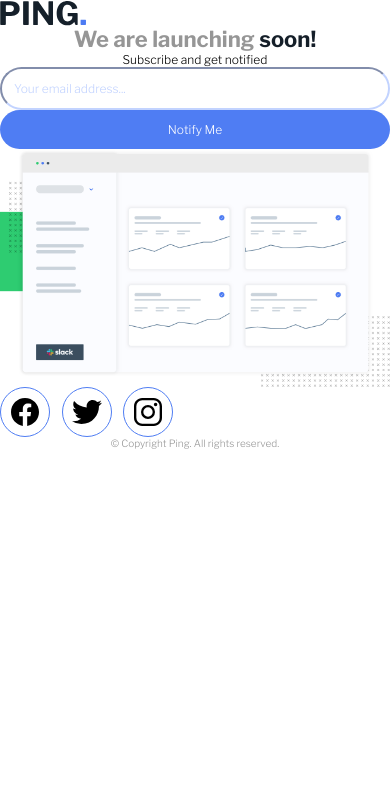
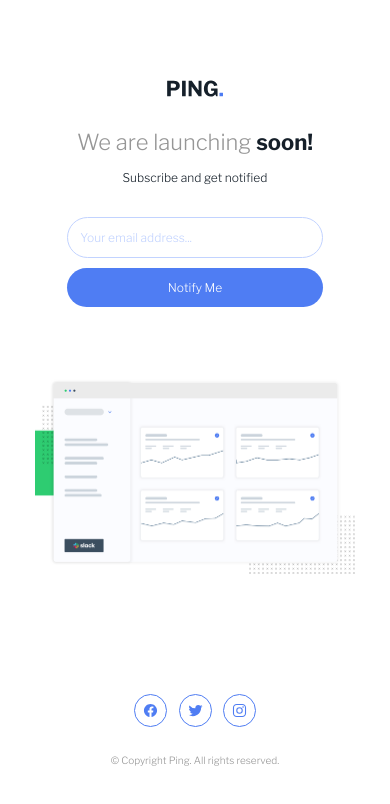
Before and after one commit to nivancheva/ping-coming-soon-page-react, a React (Vite) app: page / in a window 390 px wide. Shown: the top 804 px of the page. Built offline with nearby package versions, Linux system fonts and the light colour scheme.

Commit message:
finish mobile styling

```diff
--- a/src/App.css
+++ b/src/App.css
@@ -1,9 +1,39 @@
+.wrapper {
+    margin: 5rem 2rem 2rem 2rem;
 
+    display: grid;
+    gap: 4.5rem
+}
 
+.container {
+    max-width: 600px;
+}
+
+.card-container {
+    display: grid;
+    gap: 2rem;
+    padding: 0 .6876rem;
+}
+
+.centered {
+    margin-inline: auto;
+}
+
+.dashboard {
+    max-width: 320px;
+}
+
+.logoImg {
+    width: 56px;
+}
 
 h1 {
     font-size: 1.375rem;
     color: var(--clr-grey);
+}
+
+h1 {
+    font-weight: var(--fw-light);
 }
 
 h1 span {
@@ -11,8 +41,19 @@
     font-weight: var(--fw-bold);
 }
 
+.card-container_info p {
+    color: var( --clr-dark-blue) ;
+    margin-top: .9375rem;
+}
+
+.button {
+    margin-top: .625rem;
+}
+
 .flex-container {
     display: flex;
+    justify-content: center;
+    align-items: center;
     gap: .7319rem;
 }
 
@@ -23,11 +64,47 @@
 }
 
 .icon {
-    width: 32px;
+    width: 15px;
     fill: var(--clr-blue);
+}
+
+footer {
+    margin-top: 3rem;
 }
 
 footer p {
     font-size: .625rem;
     color: var(--clr-grey);
+    margin-top: 1.6875rem;
 }
+
+@media (min-width:600px) {
+    .logoImg {
+        width: 90px;
+    }
+
+    h1 {
+        font-size: 3rem;
+    }
+
+    .card-container {
+        gap: 2.5rem;
+    }
+
+    .card-container_info p  {
+        font-size: 1.25rem;
+    }
+
+    .container {
+        max-width: 640px;
+    }
+
+    footer {
+        margin-top: 0;
+    }
+
+    footer p {
+        font-size: .75rem;
+        margin-top: 1.5625rem;
+    }
+}
--- a/src/App.jsx
+++ b/src/App.jsx
@@ -1,17 +1,17 @@
 import './App.css'
 import logo from './images/logo.svg';
 import illustrationDashboard from './images/illustration-dashboard.png';
-import facebookLogo from './images/logo-facebook.svg';
-import twitterLogo from './images/logo-twitter.svg';
-import instagramLogo from './images/logo-instagram.svg';
-
 
 function App() {
   return (
-    <div>
-      <img src={logo}/>
+    <div className='wrapper'>
+      <div className='card-container container centered'>
+        <img className='centered logoImg' src={logo}/>
+        <div className='card-container_info'>
           <h1>We are launching <span>soon!</span></h1>
           <p>Subscribe and get notified</p>
+        </div>
+        <div className='container'>
           <input
             id='email'
             className='input'
@@ -19,15 +19,18 @@
             placeholder='Your email address...'
           />
           <button className='button'>Notify Me</button>
+        </div>
+      </div>
 
-      <img src={illustrationDashboard}/>
+      <img className='centered dashboard' src={illustrationDashboard}/>
 
-      <footer>
+      <footer className='container centered'>
         <div className='flex-container'>
-          <div className='icon-circle'><img className='icon' src={facebookLogo}/></div>
-          <div className='icon-circle'><img className='icon' src={twitterLogo}/></div>
-          <div className='icon-circle'><img className='icon' src={instagramLogo}/></div>
+          <a className='icon-circle'><svg xmlns="http://www.w3.org/2000/svg" className="icon" viewBox="0 0 512 512"><path d="M480 257.35c0-123.7-100.3-224-224-224s-224 100.3-224 224c0 111.8 81.9 204.47 189 221.29V322.12h-56.89v-64.77H221V208c0-56.13 33.45-87.16 84.61-87.16 24.51 0 50.15 4.38 50.15 4.38v55.13H327.5c-27.81 0-36.51 17.26-36.51 35v42h62.12l-9.92 64.77H291v156.54c107.1-16.81 189-109.48 189-221.31z" fillRule="evenodd"/></svg></a>
+          <a className='icon-circle'><svg xmlns="http://www.w3.org/2000/svg" className="icon" viewBox="0 0 512 512"><path d="M496 109.5a201.8 201.8 0 01-56.55 15.3 97.51 97.51 0 0043.33-53.6 197.74 197.74 0 01-62.56 23.5A99.14 99.14 0 00348.31 64c-54.42 0-98.46 43.4-98.46 96.9a93.21 93.21 0 002.54 22.1 280.7 280.7 0 01-203-101.3A95.69 95.69 0 0036 130.4c0 33.6 17.53 63.3 44 80.7A97.5 97.5 0 0135.22 199v1.2c0 47 34 86.1 79 95a100.76 100.76 0 01-25.94 3.4 94.38 94.38 0 01-18.51-1.8c12.51 38.5 48.92 66.5 92.05 67.3A199.59 199.59 0 0139.5 405.6a203 203 0 01-23.5-1.4A278.68 278.68 0 00166.74 448c181.36 0 280.44-147.7 280.44-275.8 0-4.2-.11-8.4-.31-12.5A198.48 198.48 0 00496 109.5z"/></svg></a>
+          <a className='icon-circle'><svg xmlns="http://www.w3.org/2000/svg" className="icon" viewBox="0 0 512 512"><path d="M349.33 69.33a93.62 93.62 0 0193.34 93.34v186.66a93.62 93.62 0 01-93.34 93.34H162.67a93.62 93.62 0 01-93.34-93.34V162.67a93.62 93.62 0 0193.34-93.34h186.66m0-37.33H162.67C90.8 32 32 90.8 32 162.67v186.66C32 421.2 90.8 480 162.67 480h186.66C421.2 480 480 421.2 480 349.33V162.67C480 90.8 421.2 32 349.33 32z"/><path d="M377.33 162.67a28 28 0 1128-28 27.94 27.94 0 01-28 28zM256 181.33A74.67 74.67 0 11181.33 256 74.75 74.75 0 01256 181.33m0-37.33a112 112 0 10112 112 112 112 0 00-112-112z"/></svg></a>
         </div>
+
         <p>© Copyright Ping. All rights reserved.</p>
       </footer>
     </div>
--- a/src/index.css
+++ b/src/index.css
@@ -48,22 +48,53 @@
     color: white;
     padding: .75rem;
     border-radius: 2em;
-    width: 100%;
+    cursor: pointer;
+}
+
+.button:hover {
+    box-shadow: var(--clr-pale-blue) 0px 8px 24px;
 }
 
 .input {
-    border-color: var(--clr-pale-blue);
+    border: 1px solid var(--clr-pale-blue);
     font-size: .75rem;
     padding: .75rem;
     border-radius: 2em;
-    width: 100%;
+    cursor: text;
+}
+
+a {
+    cursor: pointer;
 }
 
 ::placeholder {
     color: var(--clr-pale-blue);
     opacity: 1; /* Firefox */
-  }
+}
 
-  ::-ms-input-placeholder { /* Edge 12 -18 */
+::-ms-input-placeholder { /* Edge 12 -18 */
     color: var(--clr-pale-blue);
-  }
+}
+
+@media (max-width:599px) {
+    .button, .input {
+        width: 100%;
+    }
+}
+
+@media (min-width:600px) {
+    body {
+        font-size: 1rem;
+    }
+
+    .button {
+        margin-top: 0;
+        margin-left: 1rem;
+        padding: 1.1875rem 3.93rem;
+    }
+
+    .input {
+        padding: 1.1875rem 15rem 1.1875rem 1.1875rem;
+    }
+
+}
```
Lines whose indentation alone changed are shown as unchanged.
